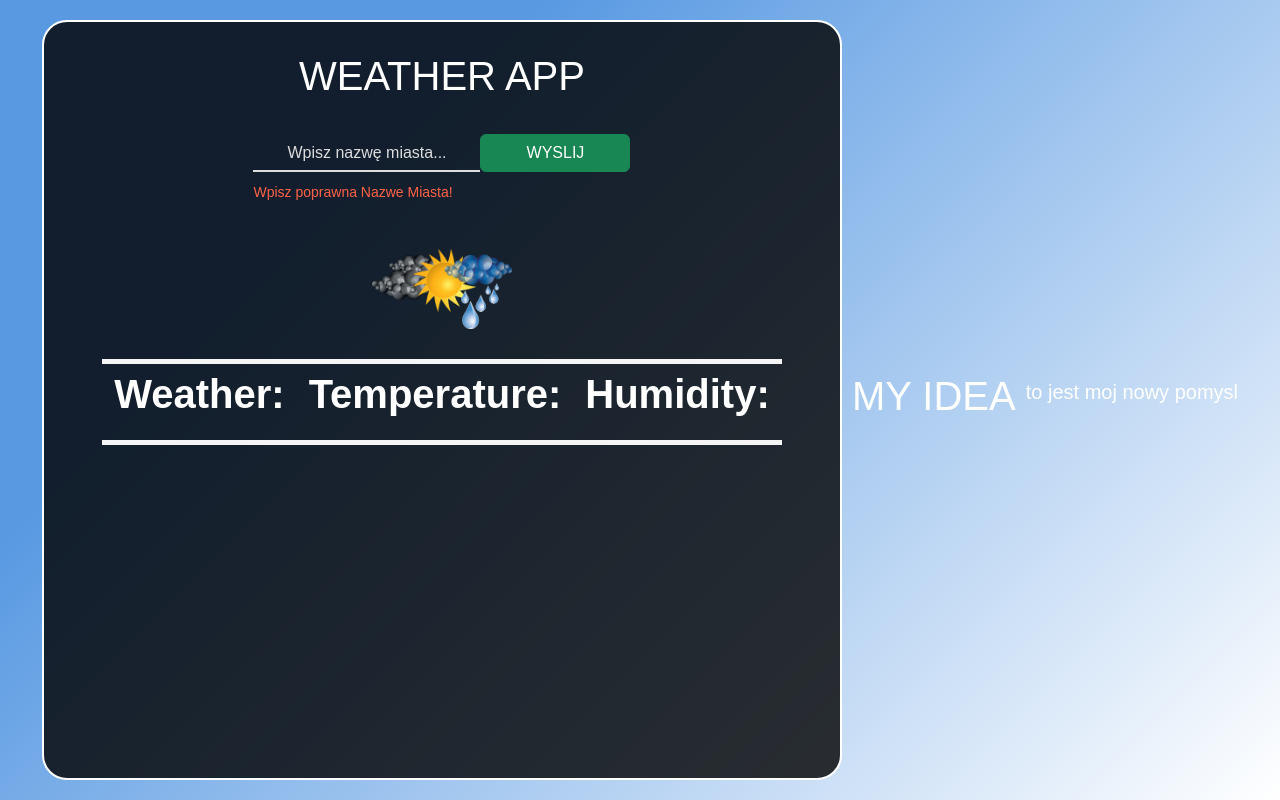
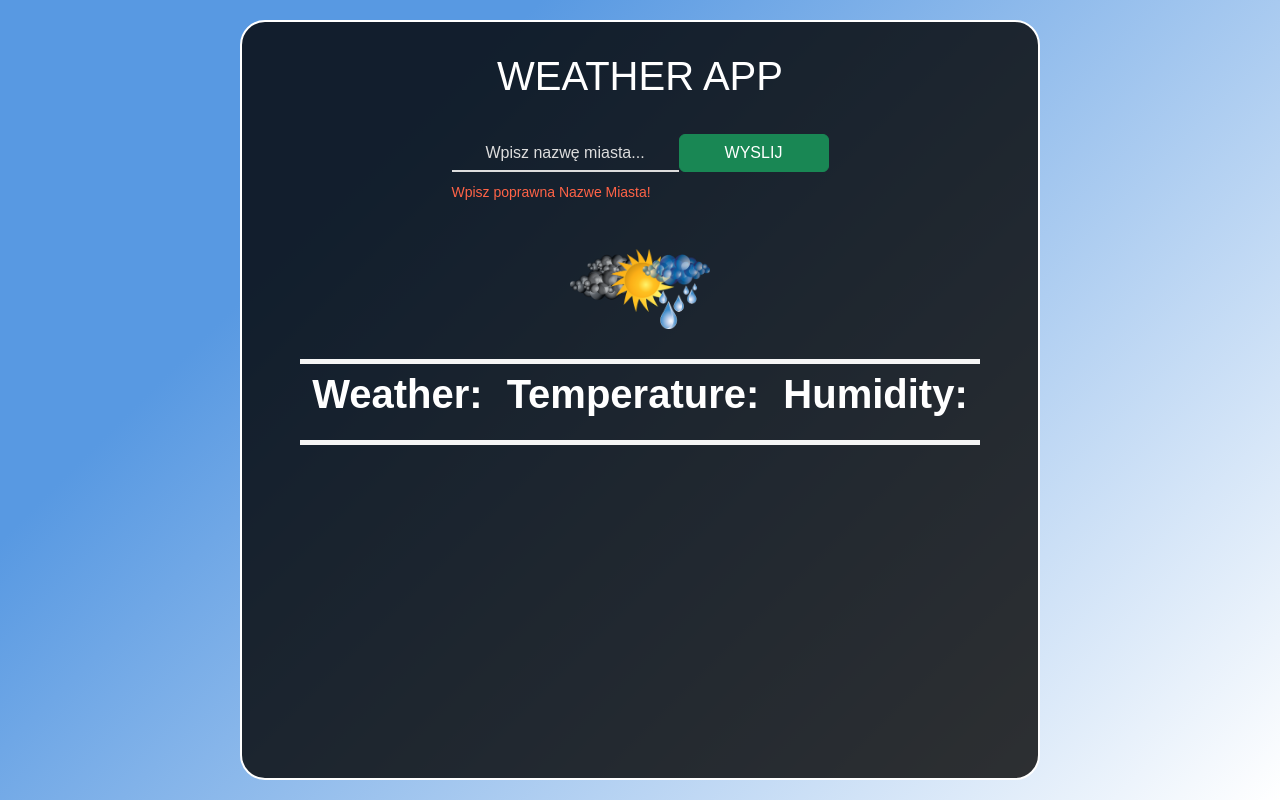
Before and after one commit to banditoxaxa/weather-app, a plain HTML site: page index.html in a window 1280 px wide. Drawn offline with nearby package versions, Linux system fonts and the light colour scheme; no server answers.

Commit message:
remove unnecessary code

```diff
--- a/index.html
+++ b/index.html
@@ -55,8 +55,6 @@
             </div>
         </div>
     </div>
-    <h1>my idea</h1>
-    <p>to jest moj nowy pomysl</p>
 
     <script src="https://cdn.jsdelivr.net/npm/axios/dist/axios.min.js"></script>
 
```
